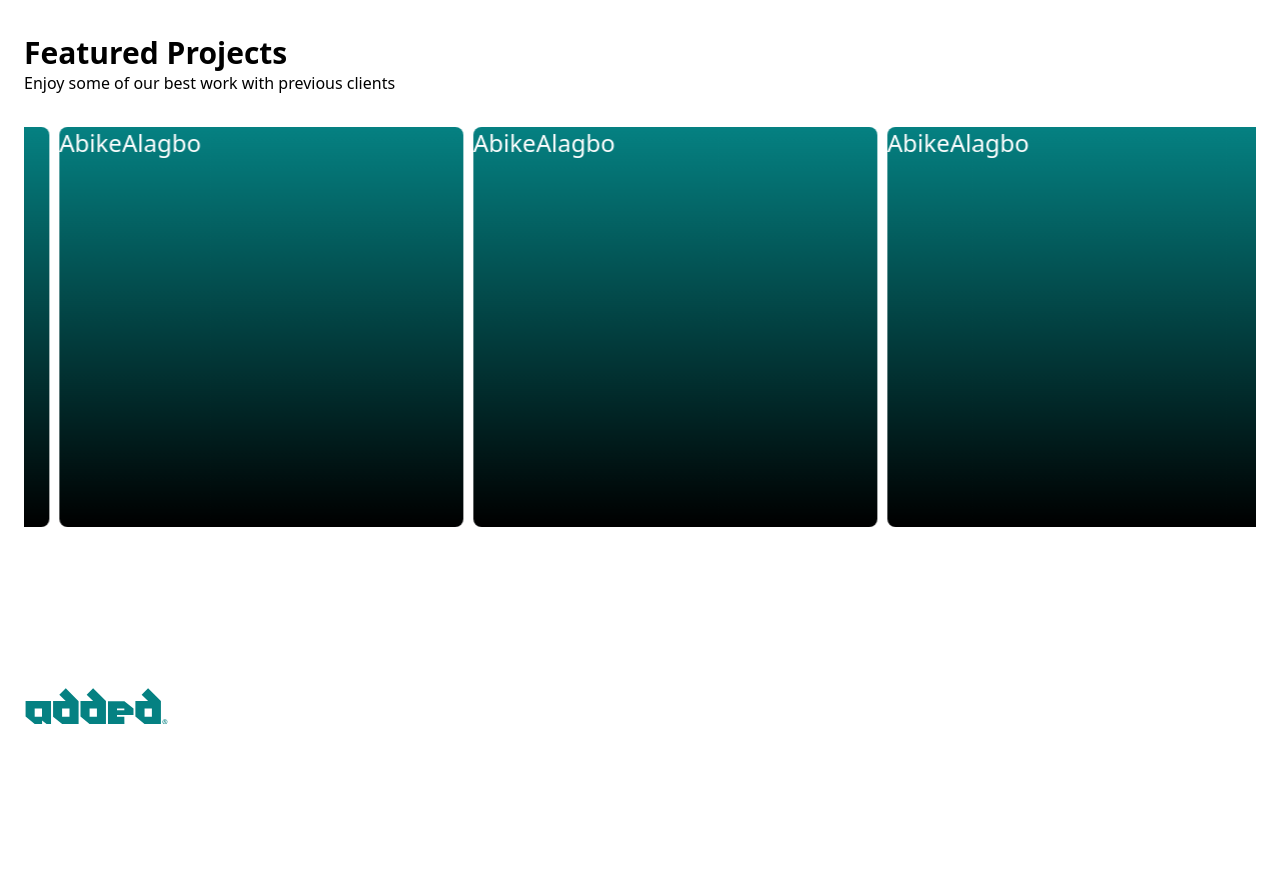
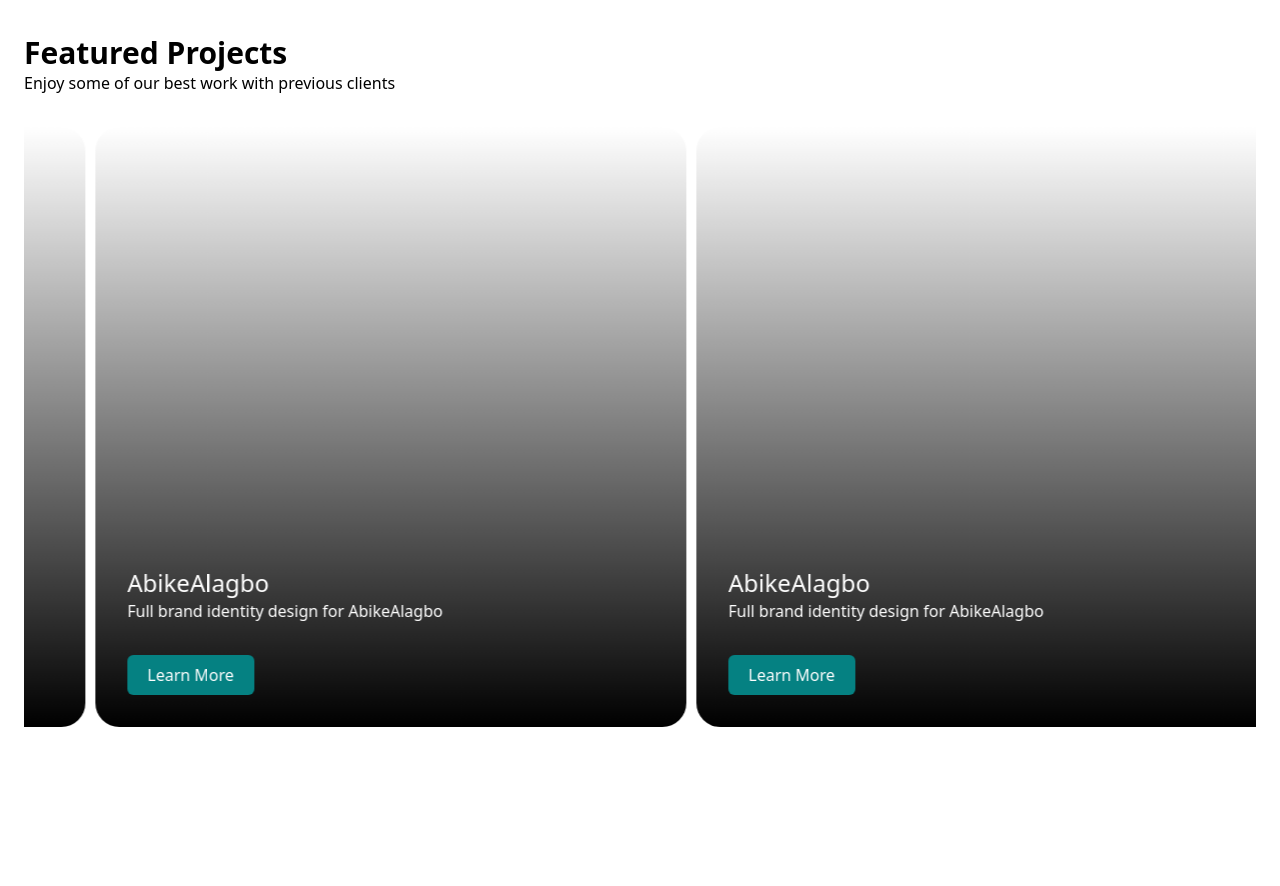
Before and after one commit to Qaudri/added-frontend, a Nuxt app: page / in a window 1280 px wide. Shown: the part 1800-2686 px from the top of the page. Before the commit the page ends 2605 px from the top, so only its background shows below. Built offline with nearby package versions, Linux system fonts and the light colour scheme.

Commit message:
chore: carousel design updated

```diff
--- a/components/Cards/Project.vue
+++ b/components/Cards/Project.vue
@@ -2,9 +2,13 @@
   <div class="glide_slides">
     <div class="glide__track" data-glide-el="track">
       <ul class="glide__slides">
-        <li v-for="item in 10" :key="item.id" class="glide__slide">
-          <div class="h-screen-50 w-full min-w-full bg-gradient-to-b rounded-lg from-primary to-black">
-            <UiTypographyH3 class="text-white">AbikeAlagbo</UiTypographyH3>
+        <li v-for="item in 10" :key="item.id" class="glide__slide w-full h-full">
+          <div class="h-screen-75 w-full bg-gradient-to-b rounded-3xl from-white to-black p-8 flex items-end">
+            <div>
+              <UiTypographyH3 class="text-white">AbikeAlagbo</UiTypographyH3>
+              <UiTypographyP class="text-white">Full brand identity design for AbikeAlagbo</UiTypographyP>
+              <UiButtonsPrimary class="mt-8">Learn More</UiButtonsPrimary>
+            </div>
           </div>
         </li>
       </ul>
@@ -20,18 +24,21 @@
   sliders.forEach((slider) => {
     new Glide(slider, {
       type: 'carousel',
-      focusAt: 'center',
+      focusAt: 0,
       autoplay: true,
       animationDuration: 2000,
       gap: 10,
-      perView: 3,
+      peek: 20,
       breakpoints: {
-        200: {
+        768: {
           perView: 1
         },
-        1024: {
+        1366: {
           perView: 2
         },
+        1536: {
+          perView: 3
+        }
       }
     }).mount()
   })
```
